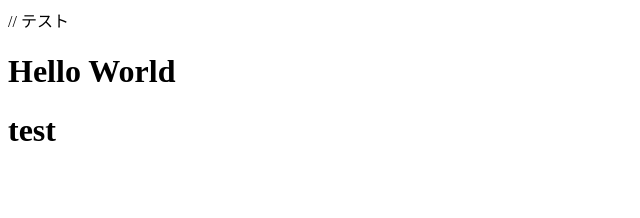
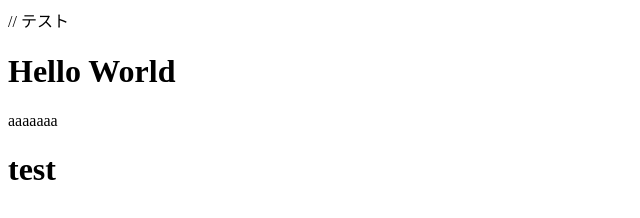
Before and after one commit to juju193kun/test, a plain HTML site: page index.html in a window 1280 px wide. Shown: the whole page, without its empty margins (0-640 px from the left). Drawn offline with Linux system fonts and the light colour scheme.

Commit message:
add some features on new-page branch

```diff
--- a/index.html
+++ b/index.html
@@ -2,8 +2,8 @@
 
 <body>
     <h1>Hello World</h1>
+    <p>aaaaaaa</p>
 </body>
-
 
 <body>
     <h1>test</h1>
```
